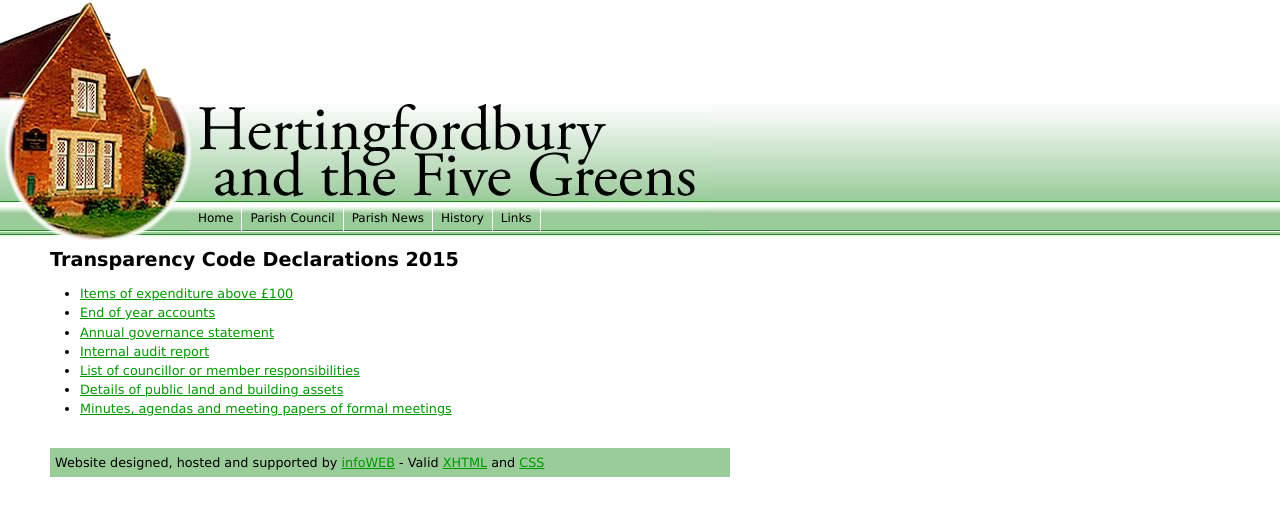
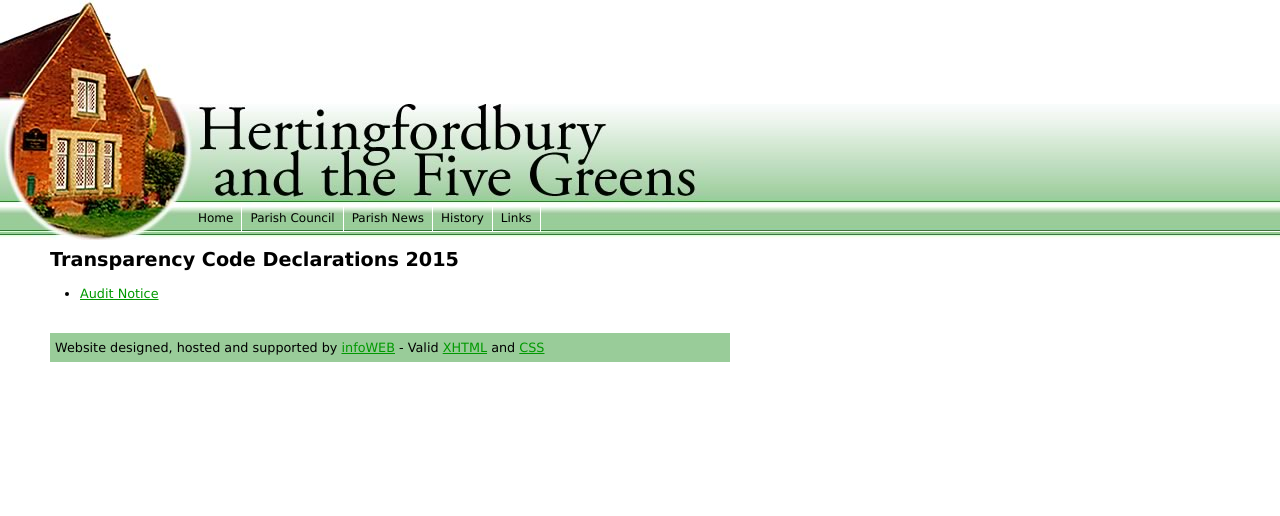
Before and after one commit to pugongyingh/hertingfordbury.org.uk, a Jekyll site: the page built from parish-council/transparency-code/2015/index.md, in a window 1280 px wide. Shown: the top 516 px of the page. Built offline with Jekyll 4.4.1, drawn with Linux system fonts in a browser that asks for light colours; nearby versions of some CDN libraries.

Commit message:
Transparency code audit notice added

```diff
--- a/parish-council/transparency-code/2015/index.md
+++ b/parish-council/transparency-code/2015/index.md
@@ -7,11 +7,5 @@ permalink: /parish-council/transparency-code/2015/
 <h2>Transparency Code Declarations 2015</h2>
 
 <ul>
-	<li><a href="./2015-transparency-code-expenditure.pdf">Items of expenditure above &pound;100</a></li>
-	<li><a href="./2015-transparency-code-accounts.pdf">End of year accounts</a></li>
-	<li><a href="./2015-transparency-code-governance.pdf">Annual governance statement</a></li>
-	<li><a href="./2015-transparency-code-audit.pdf">Internal audit report</a></li>
-	<li><a href="./2015-transparency-code-responsibilities.pdf">List of councillor or member responsibilities</a></li>
-	<li><a href="./2015-transparency-code-assets.pdf">Details of public land and building assets</a></li>
-	<li><a href="/parish-council/minutes/2015/">Minutes, agendas and meeting papers of formal meetings</a></li>
+	<li><a href="./2015-transparency-code-audit-notice.pdf">Audit Notice</a></li>
 </ul>
```
Also changed, not shown: parish-council/transparency-code/index.md (+0 -2 lines), 7 other files.
